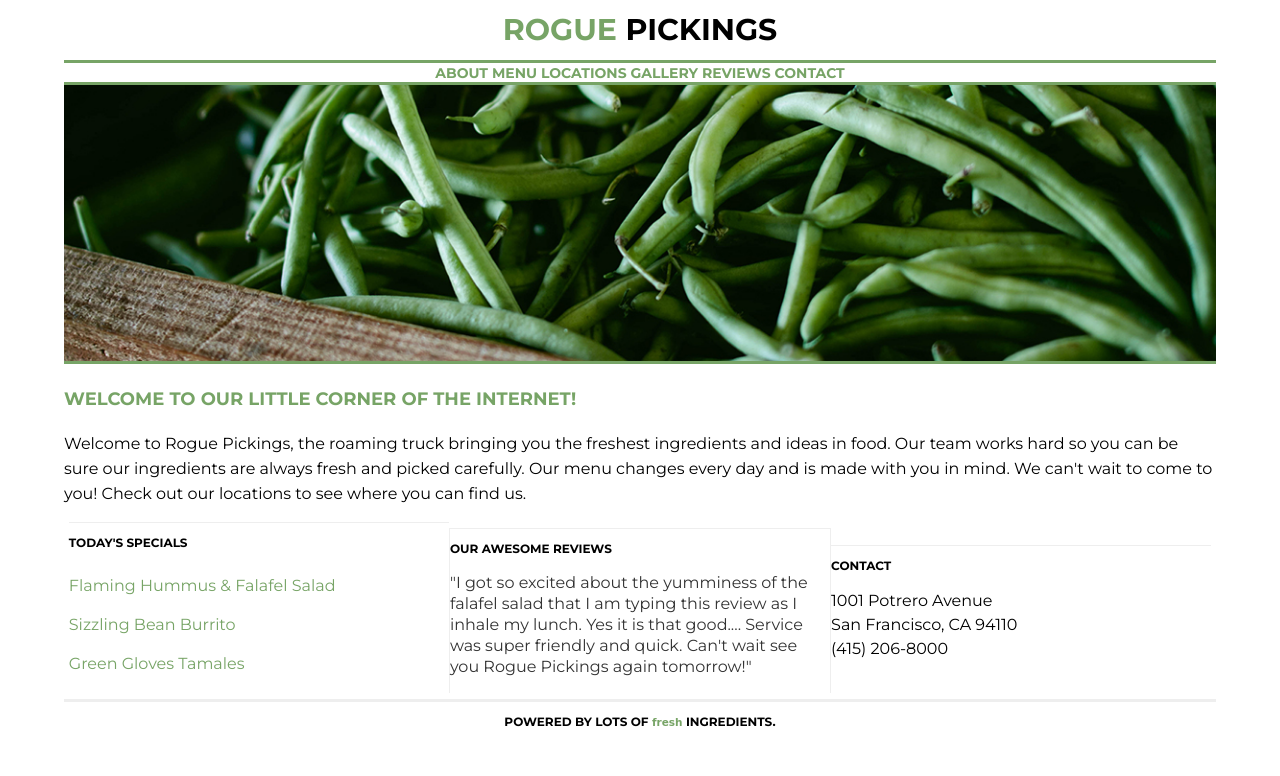
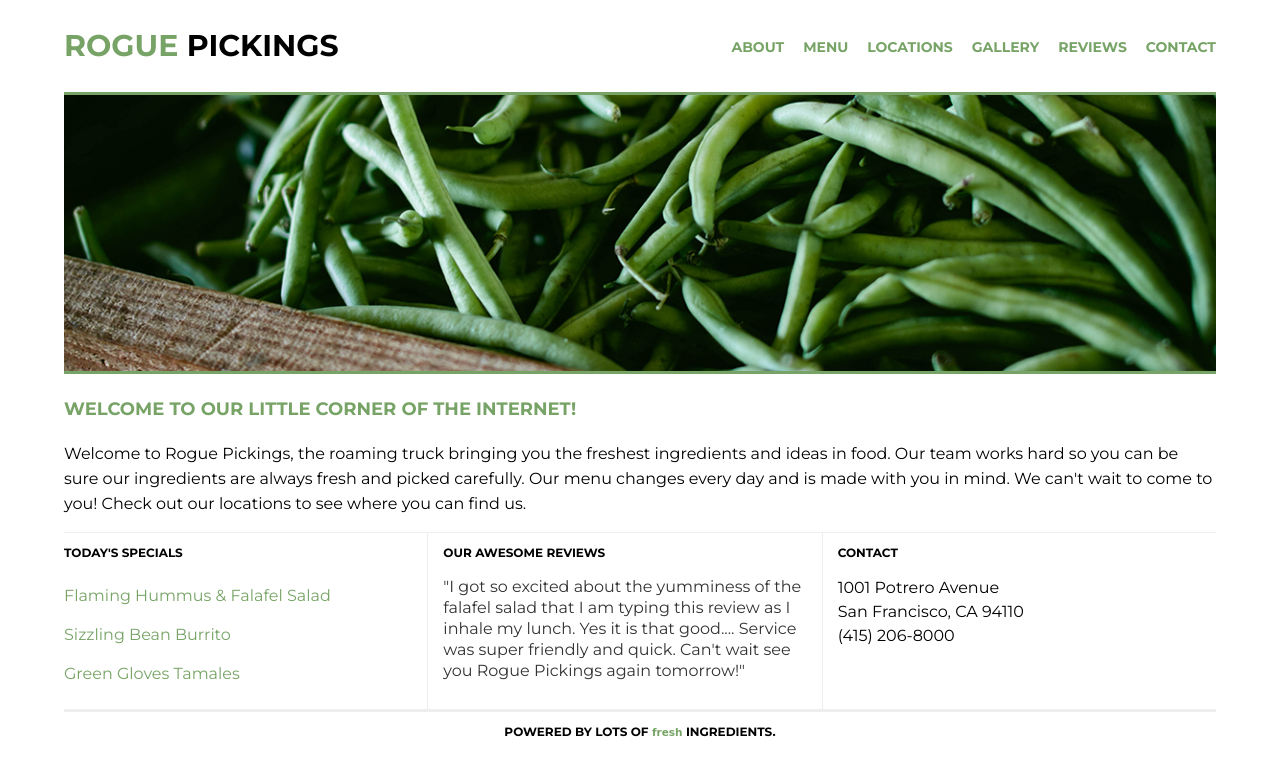
Before and after one commit to cbsumo305/rogue-flex, a plain HTML site: page index.html in a window 1280 px wide. Drawn offline with Linux system fonts and the light colour scheme; a web font is replaced by a local one.

Commit message:
Added responsive styling and media queries

```diff
--- a/css/main.css
+++ b/css/main.css
@@ -67,18 +67,20 @@ header h1 span {
 }
 
 header nav {
-	/*padding: 46px 0;*/
+	text-align: center;
+	width: 100%;
 }
 header nav ul {
 	margin: 0;
-	padding: 0;
+	padding: 10px 0;
 }
 header nav ul li {
 	text-transform: uppercase;
 	font-weight: 700;
 	font-size: .875em;
-	/*padding: 0 10px;*/
-	display: inline;
+	padding: 10px 0;
+	display: inline-block;
+	width: 100%;
 }
 header nav ul li a{
 	text-decoration: none;
@@ -103,8 +105,6 @@ header nav ul li a{
 	border-bottom: 3px solid #77a466;
 }
 
-.main-title {
-}
 .main-title h2 {
 	text-align: left;
 	padding: 5px 0;
@@ -176,19 +176,49 @@ footer span {
 
 /*TABLET*/
 @media (min-width: 768px) {
+	.bottom-section {
+		align-items: stretch;
+	}
+
 	.section-one,
 	.section-two,
 	.section-three {
-		width: 33%;
+		/*width: 33%;*/
+		flex-basis: 30%;
+		flex-grow: 3;
 	}
 
 	.section-two {
 		border-left: 1px solid #eee;
 		border-right: 1px solid #eee;
 	}
+
+	.section-two, .section-three {
+		padding: 0 15px;
+	}
 }
 
 /*DESKTOP*/
 @media (min-width: 1200px) {
+	header {
+		justify-content:  space-between;
+	}
 
+	header h1 {
+		width: 50%;
+		padding: 16px 0;
+		border-bottom: none;
+		text-align: left;
+	}
+
+	header nav {
+		text-align: right;
+		width: 50%;
+	}
+
+	header nav ul li {
+		display: inline;
+		padding-left: 15px;
+		width: auto;
+	}
 }
--- a/index.html
+++ b/index.html
@@ -7,7 +7,7 @@
     <title>Rogue Pickings | Brush Up Those Skills!</title>
     <meta name="viewport" content="width=device-width, initial-scale=1, shrink-to-fit=no">
     <link rel="stylesheet" href="css/normalize.css">
-    <link rel="stylesheet" href="css/main.css?v=2">
+    <link rel="stylesheet" href="css/main.css?v=5">
     <link href="https://fonts.googleapis.com/css?family=Montserrat:400,700" rel="stylesheet">
     <link href="https://fonts.googleapis.com/css2?family=Galada&display=swap" rel="stylesheet">
 </head>
```
